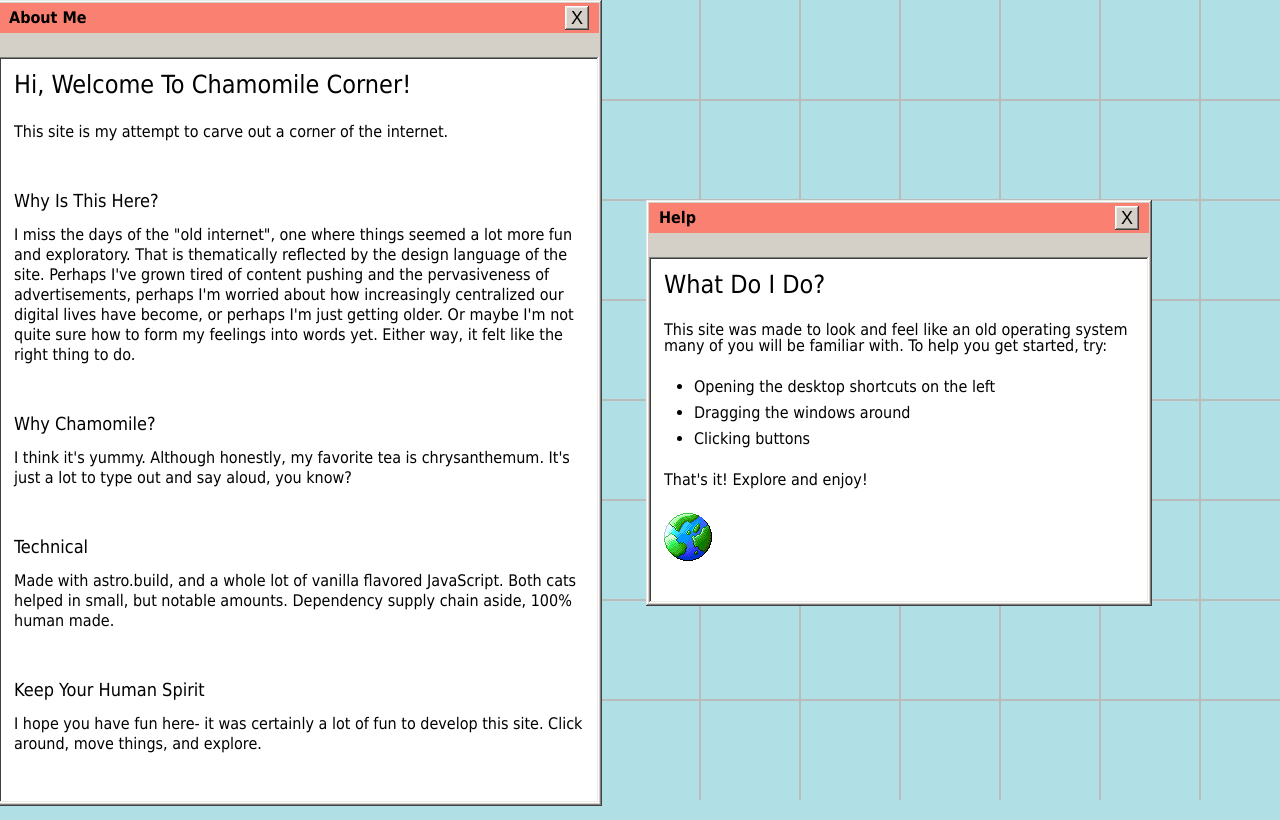
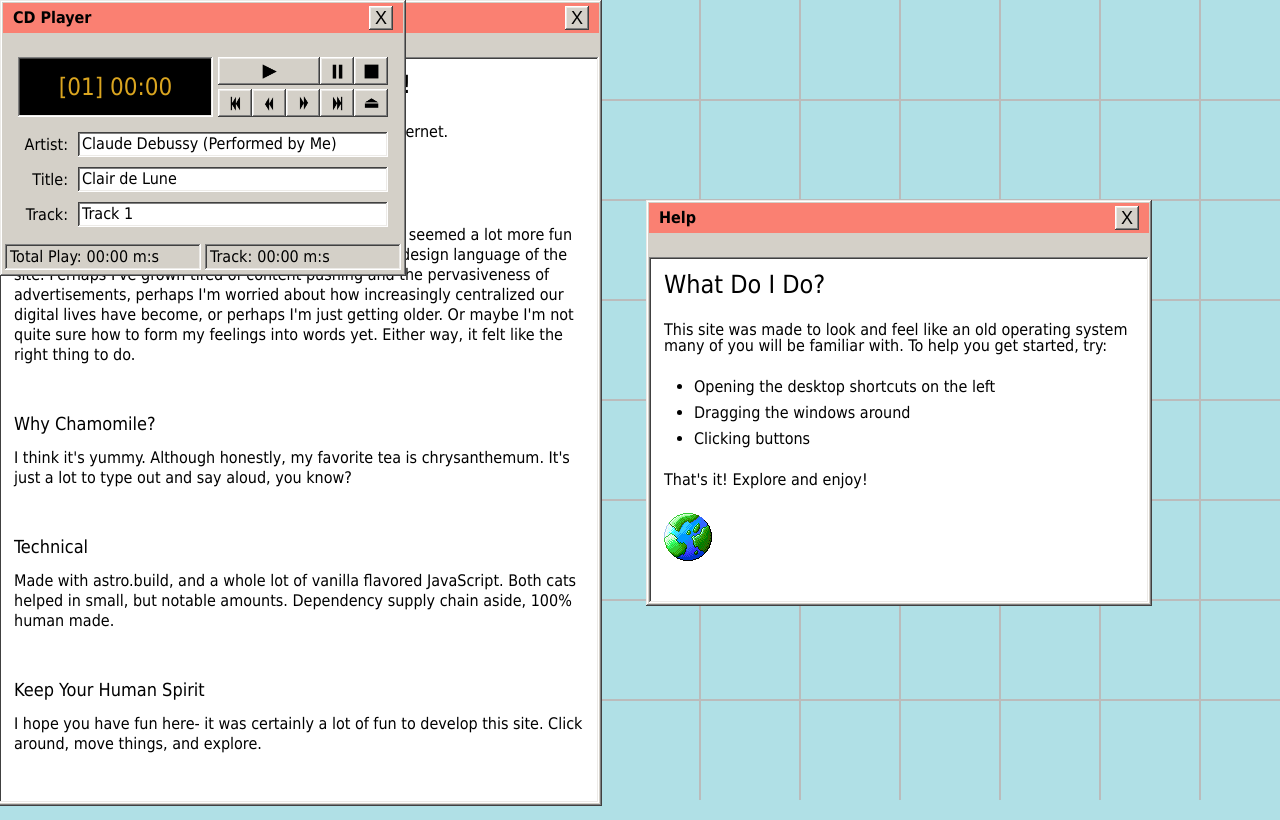
Before and after one commit to fan-matt/chamomile-corner, an Astro site: page / in a window 1280 px wide. Built offline with nearby package versions, Linux system fonts and the light colour scheme; Astro itself is replaced by a stand-in of ours.

Commit message:
cd player window

```diff
--- a/src/components/Button.astro
+++ b/src/components/Button.astro
@@ -1,8 +1,8 @@
 ---
-const { buttonClass } = Astro.props;
+const { id, buttonClass } = Astro.props;
 ---
 
-<button class={buttonClass}>
+<button id={id} class={buttonClass}>
   <slot />
 </button>
 
@@ -15,6 +15,9 @@ const { buttonClass } = Astro.props;
     padding: 0;
     box-shadow: inset -1px -1px 0px 0px #404040, inset 1px 1px 0px 0px #ffffff, inset -2px -2px 0px 0px #808080, inset 2px 2px 0px 0px #eceae7;
     cursor: pointer;
+    display: flex;
+    justify-content: center;
+    align-items: center;
 
     &:active {
       box-shadow: inset -1px -1px 0px 0px #ffffff, inset 1px 1px 0px 0px #404040, inset -2px -2px 0px 0px #eceae7, inset 2px 2px 0px 0px #808080;
@@ -36,4 +39,19 @@ const { buttonClass } = Astro.props;
     padding: 5px;
     width: 100px;
   }
+
+  .play-button {
+    height: 28px;
+    width: 102px;
+  }
+
+  .media-button {
+    height: 28px;
+    width: 34px;
+  }
+
+  img {
+    height: 100%;
+    object-fit: scale-down;
+  }
 </style>
--- /dev/null
+++ b/src/components/CDPlayerWindow.astro
@@ -0,0 +1,230 @@
+---
+import Window from "./Window.astro";
+import Button from "./Button.astro";
+
+import play from './../assets/icons/play.png';
+import pause from './../assets/icons/pause.png';
+import stop from './../assets/icons/stop.png';
+import ff from './../assets/icons/ff.png';
+import skip from './../assets/icons/skip.png';
+import eject from './../assets/icons/eject.png';
+
+import music from './../assets/audio/clairdelune.flac';
+
+const { id, width, height } = Astro.props;
+---
+
+
+<Window
+  id={id}
+  width={width}
+  height={height}
+  title='CD Player'
+>
+  <div id="cd-player-full">
+    <audio id="audio" src={music}></audio>
+
+
+    <div id="cd-player-internal">
+      <div id="cd-player-top">
+        <time>
+          <span>[01] <span class="cd-track-time">00:00</span></span>
+        </time>
+
+        <div id="cd-player-controls">
+          <div id="cd-player-top-controls">
+            <Button id="cd-play" buttonClass="play-button"> <img src={play.src} alt="" style="height: 15px; transform: rotate(90deg);" /> </Button>
+            <Button id="cd-pause" buttonClass="media-button"> <img src={pause.src} alt="" style="height: 15px" /> </Button>
+            <Button id="cd-stop" buttonClass="media-button"> <img src={stop.src} alt="" style="height: 15px" /> </Button>
+          </div>
+
+          <div id="cd-player-bottom-controls">
+            <Button id="cd-skip-back" buttonClass="media-button"> <img src={skip.src} alt="" style="height: 15px; transform: rotate(180deg);" /> </Button>
+            <Button id="cd-ff-back" buttonClass="media-button"> <img src={ff.src} alt="" style="height: 15px; transform: rotate(180deg);" /> </Button>
+            <Button id="cd-ff" buttonClass="media-button"> <img src={ff.src} alt="" style="height: 15px" /> </Button>
+            <Button id="cd-skip" buttonClass="media-button"> <img src={skip.src} alt="" style="height: 15px" /> </Button>
+            <Button id="cd-eject" buttonClass="media-button"> <img src={eject.src} alt="" style="height: 15px" /> </Button>
+          </div>
+        </div>
+      </div>
+
+      <div id="cd-player-info">
+        <span>
+          <h2> Artist: </h2>
+          <p> Claude Debussy (Performed by Me) </p>
+        </span>
+
+        <span>
+          <h2> Title: </h2>
+          <p> Clair de Lune </p>
+        </span>
+
+        <span>
+          <h2> Track: </h2>
+          <p id="cd-track-number"> Track 1 </p>
+        </span>
+      </div>
+    </div>
+
+    <div id="cd-player-durations">
+      <span class="cd-duration-trackers">
+        <h2> Total Play: </h2>
+        <p> <span id="cd-total-time">00:00</span> m:s </p>
+      </span>
+
+      <span class="cd-duration-trackers">
+        <h2> Track: </h2>
+        <p> <span class="cd-track-time">00:00</span> m:s </p>
+      </span>
+    </div>
+  </div>
+</Window>
+
+
+<script>
+  let previousAudioTime = 0;
+  let aggregateAudioTime = 0;
+
+  const audio = document.getElementById('audio') as HTMLMediaElement;
+
+  function formatAudioTime(t: number) {
+    const mins = Math.floor(t / 60);
+    const secs = Math.floor(t) % 60;
+    const lead = mins < 10 ? '0' : '';
+    const slead = secs < 10 ? '0' : '';
+
+    console.log(`mins: ${mins}, secs: ${secs}`);
+
+    return `${lead}${mins}:${slead}${secs}`;
+  }
+
+  function stopAudio() {
+    audio.pause();
+    audio.currentTime = 0;
+    aggregateAudioTime = Math.floor(aggregateAudioTime);
+  }
+
+  audio.addEventListener('timeupdate', (e) => {
+    console.log(e);
+    console.log(audio.currentTime);
+
+    const timeElements = document.getElementsByClassName('cd-track-time') as HTMLCollectionOf<HTMLElement>;
+    for(const t of timeElements) {
+      t.textContent = formatAudioTime(audio.currentTime);
+    }
+
+    let timeDifference = audio.currentTime - previousAudioTime;
+    if(timeDifference > 0)
+     aggregateAudioTime += timeDifference;
+
+    previousAudioTime = audio.currentTime;
+
+    document.getElementById('cd-total-time')!.textContent = formatAudioTime(aggregateAudioTime);
+  });
+
+  document.getElementById('cd-play')?.addEventListener('click', () => audio.play());
+  document.getElementById('cd-pause')?.addEventListener('click', () => audio.pause());
+  document.getElementById('cd-stop')?.addEventListener('click', stopAudio);
+  document.getElementById('cd-skip-back')?.addEventListener('click', stopAudio);
+  document.getElementById('cd-skip')?.addEventListener('click', stopAudio);
+  document.getElementById('cd-ff-back')?.addEventListener('click', () => {
+    audio.currentTime -= 10;
+    if(audio.currentTime < 0) audio.currentTime = 0;
+  });
+  document.getElementById('cd-ff')?.addEventListener('click', () => {
+    audio.currentTime += 10;
+    if(audio.currentTime > audio.duration) audio.currentTime = audio.duration;
+
+    previousAudioTime = audio.currentTime;
+  });
+  document.getElementById('cd-eject')?.addEventListener('click', () => {
+    window.open('https://www.youtube.com/watch?v=L9DB1wfxKgg');
+  });
+</script>
+
+
+<style>
+  #cd-player-full {
+    background-color: #d4d0c8;
+    height: calc(100%);
+  }
+
+  #cd-player-internal {
+    padding: 0 15px;
+    width: calc(100% - 30px);
+  }
+
+  #cd-player-top {
+    display: flex;
+    justify-content: space-between;
+    gap: 5px;
+    height: 60px;
+    /* align-items: center;
+    justify-content: center; */
+
+    margin-bottom: 15px;
+
+    time {
+      background-color: black;
+      color: goldenrod;
+      display: flex;
+      align-items: center;
+      justify-content: center;
+      flex-grow: 2;
+      font-size: 24px;
+      box-shadow: inset -1px -1px 0px 0px #ffffff,inset 1px 1px 0px 0px #808080,inset -2px -2px 0px 0px #eceae7,inset 2px 2px 0px 0px #404040;
+    }
+  }
+
+  #cd-player-controls {
+    display: flex;
+    flex-direction: column;
+    justify-content: space-between;
+
+    div {
+      display: flex;
+    }
+  }
+
+  #cd-player-info {
+    display: flex;
+    flex-direction: column;
+    gap: 10px;
+    margin-bottom: 15px;
+
+    span {
+      display: flex;
+      gap: 10px;
+
+      h2 {
+        height: 25px;
+        line-height: 25px;
+        width: 50px;
+        text-align: right;
+      }
+
+      p {
+        background-color: white;
+        flex-grow: 20;
+        padding: 4px;
+        box-shadow: inset -1px -1px 0px 0px #ffffff, inset 1px 1px 0px 0px #404040, inset -2px -2px 0px 0px #eceae7, inset 2px 2px 0px 0px #808080;
+        cursor: text;
+      }
+    }
+  }
+
+  #cd-player-durations {
+    padding: 2px;
+    width: calc(100% - 4px);
+    display: flex;
+    justify-content: space-between;
+
+    .cd-duration-trackers {
+      display: flex;
+      gap: 5px;
+      padding: 5px;
+      box-shadow: inset -1px -1px 0px 0px #ffffff,inset 1px 1px 0px 0px #808080,inset -2px -2px 0px 0px #eceae7,inset 2px 2px 0px 0px #404040;
+      width: calc(50% - 12px);
+    }
+  }
+</style>
--- a/src/components/WebMusicWindow.astro
+++ b/src/components/WebMusicWindow.astro
@@ -14,10 +14,10 @@ const { id, width, height, title } = Astro.props;
 
   <span id="address-bar">
     <h1> Address </h1>
-    <p> https://www.youtube.com/watch?v=443NT3fDq7U </p>
+    <p> https://www.youtube.com/watch?v=5wmfXve11rM </p>
   </span>
 
-  <iframe src="https://www.youtube.com/embed/443NT3fDq7U?si=DEwocgU7-Ivu9rOP" title="YouTube video player" frameborder="0" allow="accelerometer; autoplay; clipboard-write; encrypted-media; gyroscope; picture-in-picture; web-share" referrerpolicy="strict-origin-when-cross-origin" allowfullscreen></iframe>
+  <iframe src="https://www.youtube.com/embed/5wmfXve11rM?si=G2YNPwftrtGmrn72" title="YouTube video player" frameborder="0" allow="accelerometer; autoplay; clipboard-write; encrypted-media; gyroscope; picture-in-picture; web-share" referrerpolicy="strict-origin-when-cross-origin" allowfullscreen></iframe>
 </Window>
 
 
--- a/src/pages/index.astro
+++ b/src/pages/index.astro
@@ -6,6 +6,7 @@ import Window from '../components/Window.astro';
 import PhotoWindow from '../components/PhotoWindow.astro';
 import AboutWindow from '../components/AboutWindow.astro';
 import CatPhotoWindow from '../components/CatPhotoWindow.astro';
+import CDPlayerWindow from '../components/CDPlayerWindow.astro';
 import WebMusicWindow from '../components/WebMusicWindow.astro';
 import HelpWindow from '../components/HelpWindow.astro';
 import ginger0 from '../assets/cats/ginger0.jpg';
@@ -45,6 +46,12 @@ import wally0 from '../assets/cats/wally0.jpg';
 		height="600px"
 	/>
 
+	<CDPlayerWindow
+		id="cd-player-window"
+		height="270px"
+		width="400px"
+	/>
+
 	<WebMusicWindow
 		id="music-window"
 		title="Song of the Temporal Unit - The Internet"
@@ -68,4 +75,10 @@ import wally0 from '../assets/cats/wally0.jpg';
 	aboutWindow!.style.display = 'block';
 	aboutWindow!.style.top = `calc(50vh - 400px)`;
 	aboutWindow!.style.right = 'calc(10% + 550px)';
+
+
+	const cdWindow = document.getElementById('cd-player-window') as HTMLElement;
+	cdWindow!.style.display = 'block';
+
+
 </script>
```
Also changed, not shown: src/assets/icons/eject.png (added), src/assets/icons/ff.png (added), src/assets/icons/pause.png (added), src/assets/icons/play.png (added), src/assets/icons/skip.png (added), src/assets/icons/stop.png (added), 1 other file.
